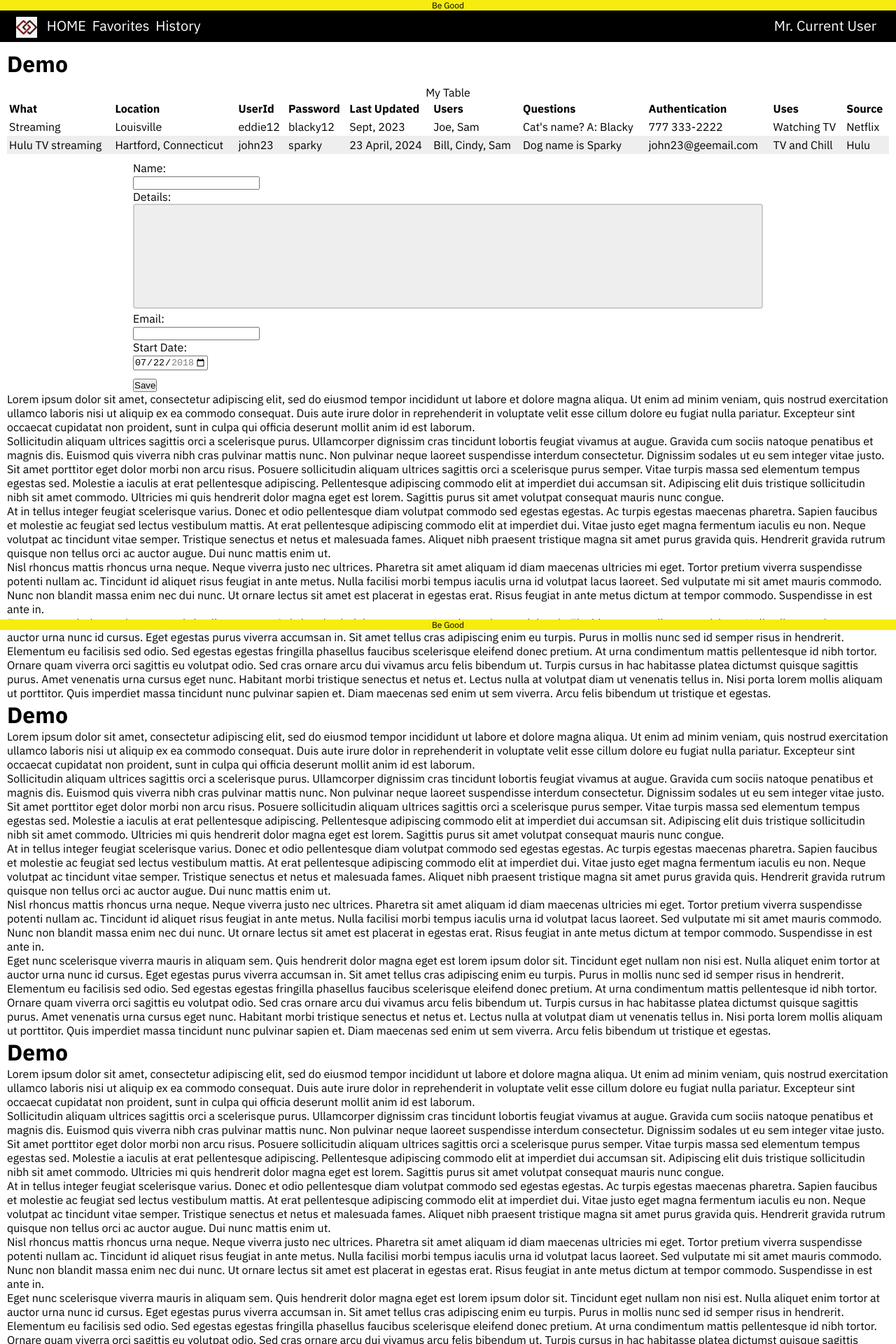
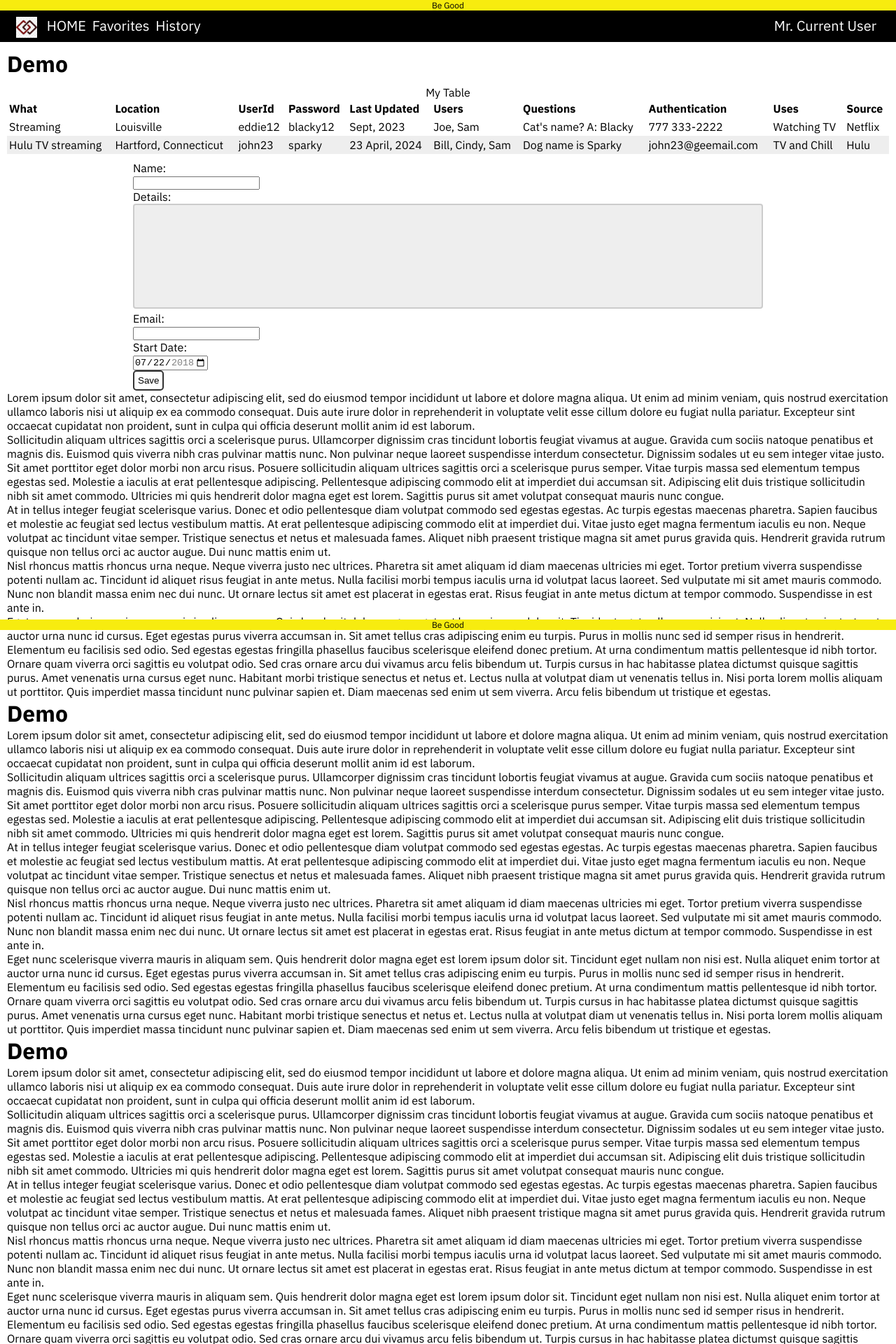
Before and after one commit to gothamgo/demo, a Jekyll site: the page built from index.html, in a window 1280 px wide. Shown: the top 1920 px of the page at 70% size. Built offline with Jekyll 4.4.1, drawn with Linux system fonts in a browser that asks for light colours.

Commit message:
Update form.html

```diff
--- a/_includes/form.html
+++ b/_includes/form.html
@@ -9,6 +9,10 @@
   }
 
   form.form div.form-text {
+  }
+
+  form.form div.form-text input[text] {
+    width: 100%;
   }
 
   form.form div.form-textarea {
@@ -35,6 +39,18 @@
     padding-top: 10px;
   }
 
+  button {
+    padding: 5px;
+    border: 2px solid #333;
+    border-radius: 5px;
+    background: none;
+    cursor: pointer;
+  }
+
+  button:hover, button:focus {
+    background: #000;
+    color: #fff;
+  }
 </style>
 
 <div class="form">
@@ -55,8 +71,13 @@
       <label for="date">Start Date: </label><br>
       <input id="date" type="date" name="start" value="2018-07-22" min="2018-01-01" max="2018-12-31" />
     </div>
+    <!--
     <div class="form-submit">
       <input type="submit" value="Save" />
     </div>
+    -->
+    <div class="button">
+      <button type="submit">Save</button>
+    </div>
   </form>
 </div>
```
